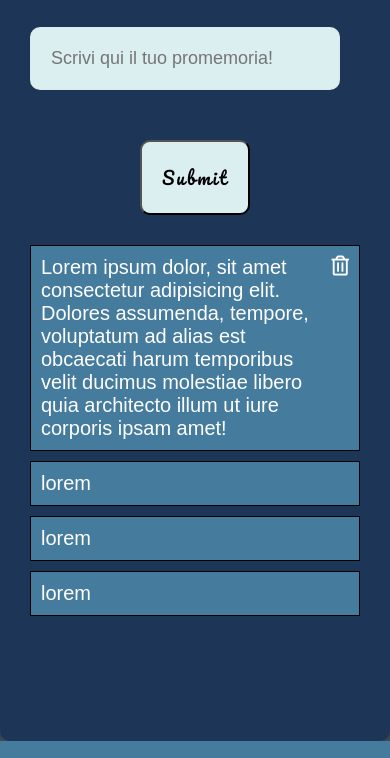
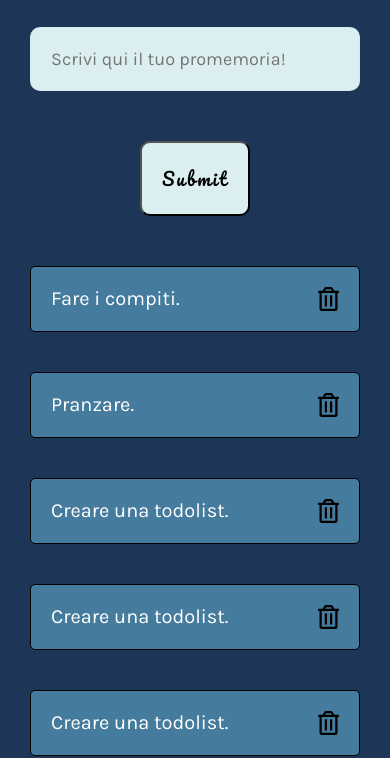
Before and after one commit to SimonaCinti/vue-todolist, a plain HTML site: page index.html in a window 390 px wide. Shown: the part 103-861 px from the top of the page. Drawn offline with Linux system fonts and the light colour scheme.

Commit message:
mediaquery phone

```diff
--- a/css/style.css
+++ b/css/style.css
@@ -5,9 +5,9 @@ box-sizing: border-box;
 }
 
 body {
-    font-family: sans-serif;
     font-size: 20px;
     cursor: default;
+    font-family: 'Karla', sans-serif;
     background:#457B9D;
     color: #F1FAEE;
 }
@@ -16,21 +16,6 @@ body {
 
 /* #E63946 #A8DADC #1D3557 #457B9D*/
 
-/* Container */
-
-.container {
-    display: flex;
-    flex-direction: column;
-    flex-wrap: wrap;
-    max-width: 800px;
-    height: 800px;
-    margin: 50px auto;
-    padding: 30px 30px;
-    background: #1D3557;
-    border-radius: 10px;
-    box-shadow: 0px 0px 10px 9px rgba(50, 50, 50, 0.74);
-}
-
 /* Typography */
 
 h1 {
@@ -38,6 +23,19 @@ h1 {
     font-family: 'Pacifico', cursive;
     letter-spacing: 3px;
     text-transform: capitalize;
+}
+
+/* Container */
+
+.container {
+    display: flex;
+    flex-direction: column;
+    max-width: 800px;
+    margin: 50px auto;
+    padding: 30px 30px;
+    background: #1D3557;
+    border-radius: 10px;
+    box-shadow: 0px 0px 10px 9px rgba(50, 50, 50, 0.74);
 }
 
 /* Title */
@@ -59,8 +57,8 @@ h1 {
 
 .text-area {
     display: flex;
-    justify-content: center;
-    margin-bottom: 30px;
+    justify-content: space-around;
+    margin-bottom: 50px;
 
 }
 
@@ -73,6 +71,7 @@ h1 {
     background-color: hsl(183, 43%, 90%);
     outline: none;
     font-size: 18px;
+    font-family: 'Karla', sans-serif;
 }
 
 .text-area .btn {
@@ -81,7 +80,8 @@ h1 {
     border-radius: 10px;
     font-family: 'Pacifico', cursive;
     letter-spacing: 2px;
-    font-size: 18px
+    font-size: 18px;
+    cursor: pointer;
 }
 
 
@@ -93,11 +93,19 @@ h1 {
 
 .list-area li {
     display: flex;
+    justify-content: space-between;
     background:#457B9D;
     border: 1px solid black;
     color: white;
-    margin-bottom: 10px;
-    padding: 10px
+    margin-bottom: 15px;
+    padding: 20px;
+    border-radius: 5px;
+}
+
+.list-area i {
+    font-size: 24px;
+    color:black;
+    cursor: pointer;
 }
 
 /*
@@ -105,11 +113,13 @@ h1 {
 */
 
 @media screen and (max-width: 768px){
+    /* Container */
     .container{
         width: 100%;
-        height: 100vh;
+        height: 100%;
         margin: 0;
     }
+    /* Text Area */
     .text-area{
         flex-wrap: wrap;
     }
@@ -118,9 +128,20 @@ h1 {
         flex-basis: 100%;
         margin-bottom: 50px;
         padding: 20px;
+        margin-right: 0;
     }
 
     .text-area .btn {
         padding: 20px;
     }
+    /* List Area */
+    .list-area ul {
+        display: flex;
+        flex-direction: column;
+    }
+
+    .list-area ul li {
+        margin-bottom: 40px;
+    }
+
 }
--- a/index.html
+++ b/index.html
@@ -8,6 +8,7 @@
     <link rel='stylesheet' href='https://cdnjs.cloudflare.com/ajax/libs/font-awesome/5.15.1/css/all.min.css' />
     <!-- Google Font -->
     <link href="https://fonts.googleapis.com/css2?family=Pacifico&display=swap" rel="stylesheet">
+    <link href="https://fonts.googleapis.com/css2?family=Karla&display=swap" rel="stylesheet">
     <!-- Vue -->
     <script src="./js/vue.js"></script>
     <!-- CSS -->
@@ -22,17 +23,21 @@
             <h1>To do list</h1>
             <i class="fas fa-pencil-alt"></i>
         </div>
+        <!-- Text Area -->
         <div class="text-area">
             <input type="text" name="text" id="text" placeholder="Scrivi qui il tuo promemoria!">
             <input class="btn"type="submit" value="Submit">
         </div>
-
+        <!-- List Area -->
         <div class="list-area">
             <ul class="todo-list">
-                <li><span>Lorem ipsum dolor, sit amet consectetur adipisicing elit. Dolores assumenda, tempore, voluptatum ad alias est obcaecati harum temporibus velit ducimus molestiae libero quia architecto illum ut iure corporis ipsam amet!</span> <i class="far fa-trash-alt"></i></li>
-                <li>lorem</li>
-                <li>lorem</li>
-                <li>lorem</li>
+                <li><span>Fare i compiti.</span><i class="far fa-trash-alt"></i> </li>
+                <li><span>Pranzare.</span><i class="far fa-trash-alt"></i> </li>
+                <li><span>Creare una todolist.</span><i class="far fa-trash-alt"></i> </li>
+                <li><span>Creare una todolist.</span><i class="far fa-trash-alt"></i> </li>
+                <li><span>Creare una todolist.</span><i class="far fa-trash-alt"></i> </li>
+                <li><span>Creare una todolist.</span><i class="far fa-trash-alt"></i> </li>
+                <li><span>Creare una todolist.</span><i class="far fa-trash-alt"></i> </li>
             </ul>
         </div>
     </div>
```
